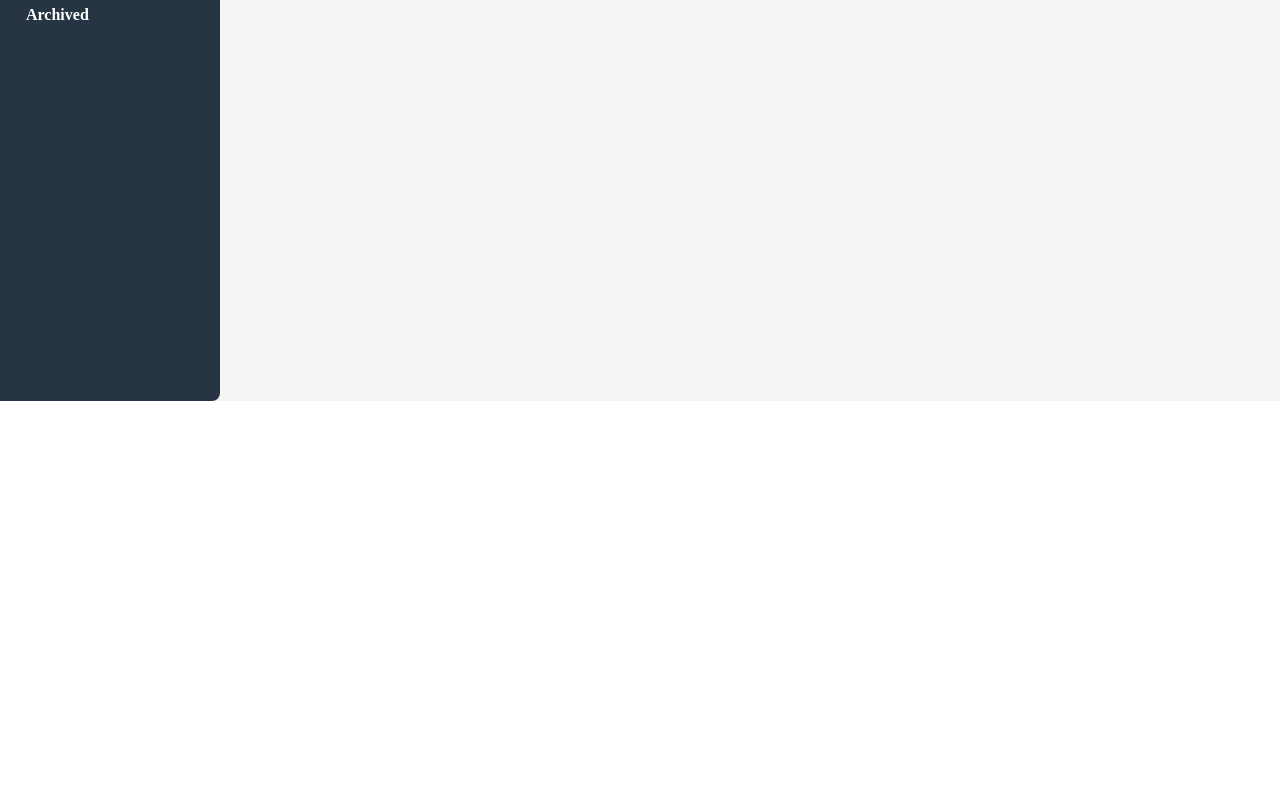
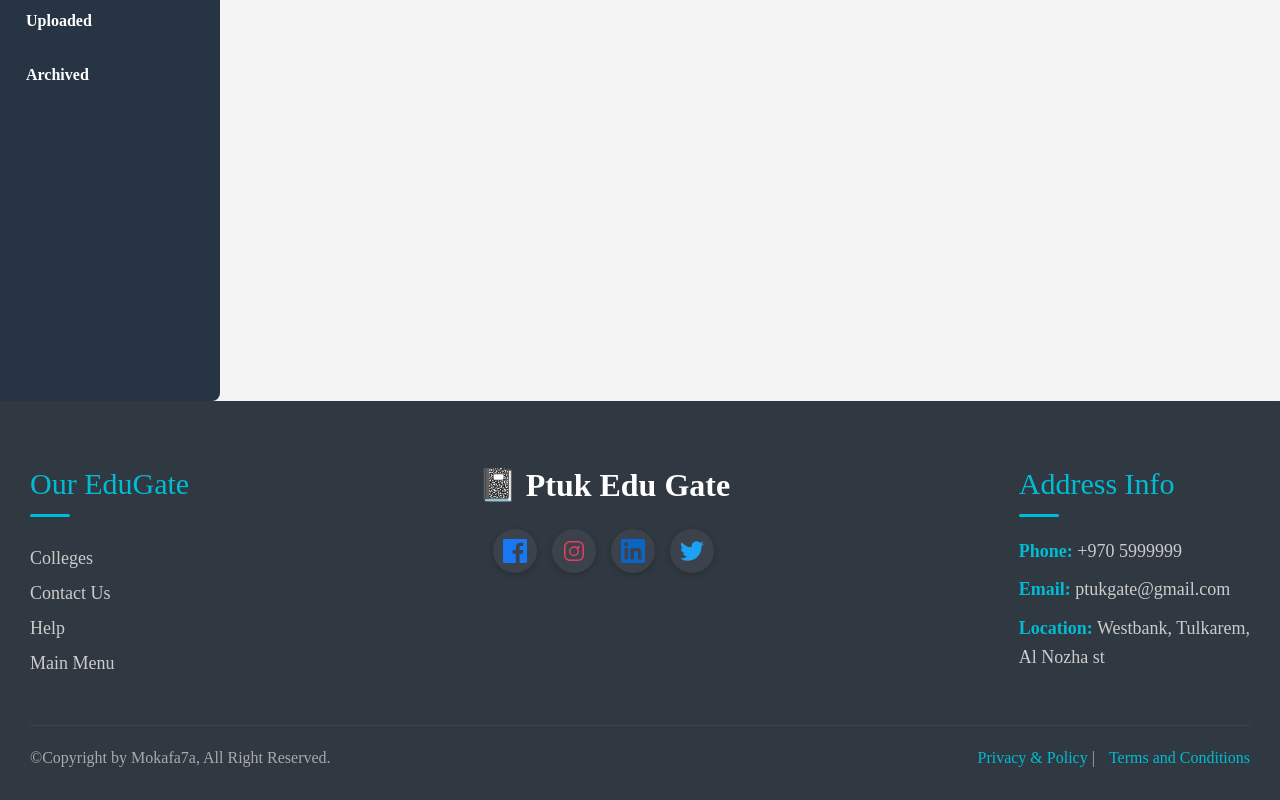
Before and after one commit to ahmadtomeh03/PlatForm, a React (Vite) app in the folder front-end/: page /dashboard in a window 1280 px wide. Shown: the part 482-1282 px from the top of the page. Before the commit the page ends 883 px from the top, so only its background shows below. Built offline with nearby package versions, Linux system fonts and the light colour scheme; no server answers; a web font is replaced by a local one.

Commit message:
footer and changes

```diff
--- a/front-end/src/App.jsx
+++ b/front-end/src/App.jsx
@@ -13,6 +13,7 @@ import Chatbot from "./Components/Chatbot/Chatbot";
 import { UserProvider } from "./Context/UserProvider";
 import ProfilePage from "./Pages/MyProfile/MyProfile";
 import MainDashboard from "./Components/Dashboard/MainDashboard";
+import Footer from "./Components/Footer/Footer";
 
 export default function App() {
   return (
@@ -41,6 +42,7 @@ export default function App() {
           <Route path="/profile" element={<ProfilePage />} />
           <Route path="/dashboard" element={<MainDashboard />} />
         </Routes>
+        <Footer></Footer>
         {/* <Chatbot></Chatbot> */}
       </div>
     </UserProvider>
--- a/front-end/src/Components/Dashboard/Courses.jsx
+++ b/front-end/src/Components/Dashboard/Courses.jsx
@@ -343,7 +343,7 @@ const confirmDelete = () => {
       {editItem && (
         <div className="dashboard-modal-overlay">
           <div className="dashboard-modal">
-            <h3>Edit Course</h3>
+            <h1>Edit Course</h1>
             <input
               name="course_id"
               className={`dashboard-input ${invalidFields.course_id ? "dashboard-input-error" : ""}`}
--- a/front-end/src/Components/Dashboard/MainDashboard.css
+++ b/front-end/src/Components/Dashboard/MainDashboard.css
@@ -17,7 +17,7 @@
 }
 
 .dashboard-sidebar-title {
-  font-size: 20px;
+  font-size: 30px;
   margin-bottom: 1rem;
   font-weight: 600;
   margin-top: 30px;
@@ -149,12 +149,12 @@
 
 .dashboard-input {
   padding: 8px;
-  margin-bottom: 15px;
+  margin-bottom: 1px;
   border: 1.5px solid #ccc;
   border-radius: 6px;
   width: 100%;
   max-width: 300px;
-
+  margin-top:15px;
   margin-left: 10px;
   font-size: 15px;
   transition: border-color 0.3s ease, box-shadow 0.3s ease;
@@ -348,7 +348,7 @@
 .dashboard-modal p {
   font-size: 18px;
   margin-bottom: 20px;
-  /* font-weight: 600; */
+  font-weight: 200;
 }
 
 .role-options {
--- /dev/null
+++ b/front-end/src/Components/Footer/Footer.css
@@ -0,0 +1,161 @@
+.footer {
+    background: #303841;
+    color: #ffffff;
+    padding: 60px 30px 30px;
+    font-family: 'Segoe UI', sans-serif;
+  }
+
+
+
+  .footer-container {
+    display: flex;
+    justify-content: space-between;
+    flex-wrap: wrap;
+    gap: 50px;
+    margin-bottom: 40px;
+  }
+
+  .footer-section h3 {
+    font-size: 30px; /* كبرنا من 24px إلى 30px */
+    margin-bottom: 20px;
+    color: #00bcd4; /* blue */
+    position: relative;
+  }
+
+  .footer-section h3::after {
+    content: "";
+    display: block;
+    width: 40px;
+    height: 3px;
+    background: #00bcd4; /* blue underline */
+    margin-top: 8px;
+    border-radius: 3px;
+  }
+
+  .footer-links {
+    display: flex;
+    gap: 40px;
+  }
+
+  .footer-links ul {
+    list-style: none;
+    padding: 0;
+  }
+
+  .footer-links li {
+    margin: 8px 0;
+    color: #ccc;
+    font-size: 18px; /* كبرنا من 15px إلى 18px */
+    cursor: pointer;
+    transition: color 0.3s ease;
+  }
+
+  .footer-links li:hover {
+    color: #00bcd4;
+  }
+
+  .footer-center {
+    text-align: center;
+    flex: 1;
+    max-width: 300px;
+  }
+
+  .footer-center .logo {
+    font-size: 32px; /* كبرنا من 32px إلى 38px */
+    font-weight: bold;
+    color: #00bcd4;
+    margin-bottom: 10px;
+  }
+
+  .footer-center .logo span {
+    color: #ffffff;
+  }
+
+  .est {
+    margin: 8px 0 20px;
+    letter-spacing: 2px;
+    font-size: 16px; /* كبرنا من 14px إلى 16px */
+    color: #bbb;
+  }
+
+  .social-icons {
+    display: flex;
+    justify-content: center;
+    gap: 15px;
+    margin-top: 20px;
+  }
+
+  .social-icons i {
+    font-size: 22px; /* كبرنا من 18px إلى 22px */
+    color: #fff;
+    background: rgba(255, 255, 255, 0.05);
+    padding: 10px;
+    border-radius: 50%;
+    transition: all 0.3s ease;
+    box-shadow: 0 2px 6px rgba(0,0,0,0.2);
+  }
+
+  .social-icons i:hover {
+    background: #252f3a;
+    color: #303841;
+    transform: translateY(-2px);
+  }
+
+  .footer-section p {
+    margin: 10px 0;
+    line-height: 1.6;
+    font-size: 18px; /* كبرنا من 15px إلى 18px */
+    color: #ccc;
+  }
+
+  .footer-section p strong {
+    color: #00bcd4;
+  }
+
+  .footer-bottom {
+    border-top: 1px solid #444;
+    padding-top: 20px;
+    font-size: 16px; /* كبرنا من 14px إلى 16px */
+    display: flex;
+    justify-content: space-between;
+    flex-wrap: wrap;
+    color: #aaa;
+  }
+
+  .footer-bottom a {
+    color: #00bcd4;
+    text-decoration: none;
+    margin-left: 10px;
+    transition: color 0.3s ease;
+    font-size: 16px; /* كبرنا من 14px إلى 16px */
+  }
+
+  .footer-bottom a:hover {
+    text-decoration: underline;
+    color: #fff;
+  }
+
+  /* Responsive Design */
+  @media (max-width: 768px) {
+    .footer-container {
+      flex-direction: column;
+      align-items: center;
+      text-align: center;
+    }
+
+    .footer-section,
+    .footer-links {
+      flex-direction: column;
+      align-items: center;
+    }
+
+    .footer-links {
+      gap: 20px;
+    }
+
+    .footer-bottom {
+      flex-direction: column;
+      text-align: center;
+      gap: 10px;
+    }
+  }
--- /dev/null
+++ b/front-end/src/Components/Footer/Footer.jsx
@@ -0,0 +1,63 @@
+import React from "react";
+import "./Footer.css";
+function Footer() {
+  return (
+    <footer className="footer">
+      <div className="footer-container">
+        {/* Our Facilities */}
+        <div className="footer-section">
+          <h3>Our EduGate</h3>
+          <div className="footer-links">
+            <ul>
+              <li>Colleges</li>
+              <li>Contact Us</li>
+              <li>Help</li>
+              <li>Main Menu</li>
+            </ul>
+
+          </div>
+        </div>
+
+        {/* Logo & Social */}
+        <div className="footer-center">
+          <div className="logo">📓 <span>Ptuk Edu Gate</span></div>
+          <div className="social-icons">
+            <i className="fab fa-facebook-f"><svg xmlns="http://www.w3.org/2000/svg" width="24" height="24" fill="#1877F2" viewBox="0 0 24 24">
+  <path d="M22.675 0h-21.35C.595 0 0 .594 0 1.326v21.348C0 23.406.595 24 1.325 24H12.82v-9.294H9.692v-3.622h3.128V8.413c0-3.1 1.894-4.788 4.659-4.788 1.325 0 2.464.099 2.795.143v3.24l-1.918.001c-1.505 0-1.796.716-1.796 1.765v2.313h3.59l-.467 3.622h-3.123V24h6.116c.73 0 1.324-.594 1.324-1.326V1.326C24 .594 23.405 0 22.675 0z"/>
+</svg>
+</i>
+            <i className="fab fa-instagram"><svg xmlns="http://www.w3.org/2000/svg" width="24" height="24" fill="#E4405F" viewBox="0 0 24 24">
+  <path d="M7.75 2h8.5A5.75 5.75 0 0122 7.75v8.5A5.75 5.75 0 0116.25 22h-8.5A5.75 5.75 0 012 16.25v-8.5A5.75 5.75 0 017.75 2zm8.5 1.5h-8.5a4.25 4.25 0 00-4.25 4.25v8.5a4.25 4.25 0 004.25 4.25h8.5a4.25 4.25 0 004.25-4.25v-8.5a4.25 4.25 0 00-4.25-4.25zm-4.25 3.75a5 5 0 11-.001 10.001A5 5 0 0112 7.25zm0 1.5a3.5 3.5 0 100 7 3.5 3.5 0 000-7zm5.75-.75a1.25 1.25 0 11-2.5 0 1.25 1.25 0 012.5 0z"/>
+</svg>
+</i>
+            <i className="fab fa-linkedin-in"><svg xmlns="http://www.w3.org/2000/svg" width="24" height="24" fill="#0A66C2" viewBox="0 0 24 24">
+  <path d="M20.447 20.452h-3.554v-5.569c0-1.328-.025-3.038-1.85-3.038-1.85 0-2.133 1.445-2.133 2.938v5.669h-3.554V9h3.414v1.561h.049c.476-.9 1.637-1.85 3.368-1.85 3.602 0 4.268 2.37 4.268 5.452v6.289zM5.337 7.433a2.067 2.067 0 11.002-4.134 2.067 2.067 0 01-.002 4.134zm1.778 13.019H3.56V9h3.555v11.452zM22.225 0H1.771C.792 0 0 .774 0 1.728v20.543C0 23.227.792 24 1.771 24h20.451C23.204 24 24 23.227 24 22.271V1.728C24 .774 23.204 0 22.225 0z"/>
+</svg>
+</i>
+            <i className="fab fa-twitter"><svg xmlns="http://www.w3.org/2000/svg" width="24" height="24" fill="#1DA1F2" viewBox="0 0 24 24">
+  <path d="M23.954 4.569a10 10 0 01-2.825.775 4.958 4.958 0 002.163-2.724 9.864 9.864 0 01-3.127 1.195 4.92 4.92 0 00-8.384 4.482A13.978 13.978 0 011.671 3.149a4.822 4.822 0 001.523 6.574 4.897 4.897 0 01-2.229-.616v.06a4.922 4.922 0 003.946 4.827 4.996 4.996 0 01-2.224.084 4.936 4.936 0 004.604 3.417 9.867 9.867 0 01-6.102 2.104c-.395 0-.779-.023-1.158-.067a13.945 13.945 0 007.548 2.209c9.142 0 14.307-7.721 13.995-14.646a9.936 9.936 0 002.46-2.548l-.001-.001z"/>
+</svg>
+</i>
+          </div>
+        </div>
+
+        {/* Address Info */}
+        <div className="footer-section">
+          <h3>Address Info</h3>
+          <p><strong>Phone:</strong> +970 5999999</p>
+          <p><strong>Email:</strong> ptukgate@gmail.com</p>
+          <p><strong>Location:</strong> Westbank, Tulkarem,<br />Al Nozha st</p>
+        </div>
+      </div>
+
+      <div className="footer-bottom">
+        <p>©Copyright by Mokafa7a, All Right Reserved.</p>
+        <div>
+          <a href="#">Privacy & Policy</a> | <a href="#">Terms and Conditions</a>
+        </div>
+      </div>
+    </footer>
+  );
+}
+
+export default Footer;
--- a/front-end/src/Pages/Help/Help.jsx
+++ b/front-end/src/Pages/Help/Help.jsx
@@ -3,6 +3,7 @@ import "./Help.css";
 import { useState } from "react";
 import axios from "axios";
 import MyProfile from "../MyProfile/MyProfile";
+import Swal from "sweetalert2";
 const Help = () => {
 
 
@@ -22,19 +23,42 @@ const Help = () => {
   const handleSubmit = async (e) => {
     e.preventDefault();
     setStatus("Sending...");
+
     try {
       const response = await axios.post("http://localhost:3000/contact", formData);
+
       if (response.data.success) {
         setStatus("Message sent successfully ✅");
         setFormData({ name: "", phone: "", email: "", message: "" });
+
+        Swal.fire({
+          icon: "success",
+          title: "Success!",
+          text: "Your message has been sent successfully.",
+          timer: 2000,
+          showConfirmButton: false,
+        });
       } else {
         setStatus("Failed to send ❌");
+
+        Swal.fire({
+          icon: "error",
+          title: "Oops!",
+          text: "Failed to send your message. Please try again.",
+        });
       }
     } catch (err) {
       console.error(err);
       setStatus("Server error ❌");
+
+      Swal.fire({
+        icon: "error",
+        title: "Server Error",
+        text: "Something went wrong. Please try again later.",
+      });
     }
   };
+
 
 
 
```
Also changed, not shown: front-end/src/Components/Dashboard/Archive.jsx (+37 -11 lines), front-end/src/Components/Footer/Imagefooter.png (added), front-end/src/assets/students.png (added).
